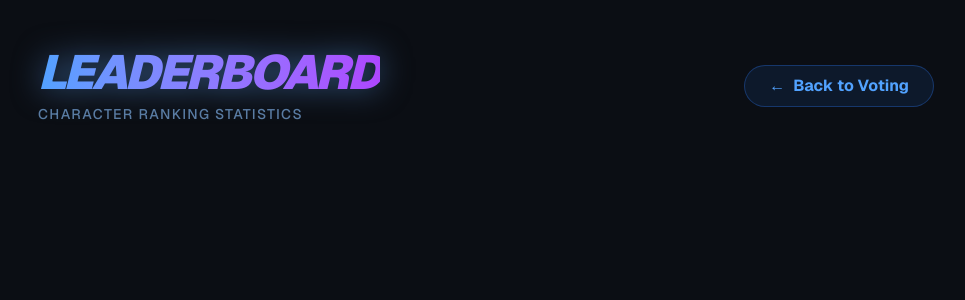
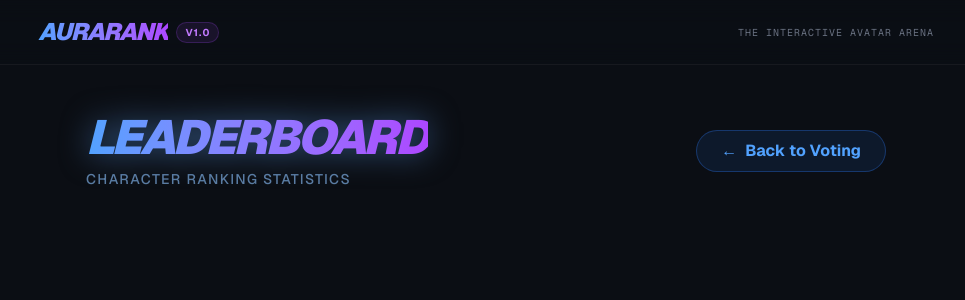
Before and after one commit to martksk/devops_project, a Next.js app: page /leaderboard in a window 1280 px wide. Shown: the top 300 px of the page, without its empty margins (154-1119 px from the left). Built offline with nearby package versions, Linux system fonts and the light colour scheme; no server answers; the database is empty.

Commit message:
add web name

```diff
--- a/app/leaderboard/page.tsx
+++ b/app/leaderboard/page.tsx
@@ -40,8 +40,25 @@ export default async function LeaderboardPage() {
   }
 
   return (
-    <main className="min-h-screen bg-[#0b0e14] bg-[radial-gradient(circle_at_top,_var(--tw-gradient-stops))] from-blue-900/20 via-[#0b0e14] to-[#0b0e14] text-white p-6 md:p-12 font-sans">
-      <div className="max-w-4xl mx-auto">
+    <main className="min-h-screen bg-[#0b0e14] bg-[radial-gradient(circle_at_top,_var(--tw-gradient-stops))] from-blue-900/20 via-[#0b0e14] to-[#0b0e14] text-white font-sans pb-12">
+      {/* Top Sticky Navbar */}
+      <header className="border-b border-white/5 bg-[#0b0e14]/50 backdrop-blur-md sticky top-0 z-40 py-4 px-6 md:px-12">
+        <div className="max-w-4xl mx-auto flex items-center justify-between">
+          <Link href="/" className="flex items-center gap-2 group cursor-pointer">
+            <span className="text-2xl font-black tracking-tighter italic uppercase text-transparent bg-clip-text bg-gradient-to-r from-blue-400 to-purple-500 group-hover:drop-shadow-[0_0_15px_rgba(168,85,247,0.5)] transition-all duration-300">
+              AuraRank
+            </span>
+            <span className="px-2 py-0.5 text-[10px] font-bold tracking-widest uppercase rounded-full bg-purple-500/10 text-purple-400 border border-purple-500/20 group-hover:scale-105 transition-all duration-300">
+              v1.0
+            </span>
+          </Link>
+          <span className="text-[10px] text-gray-500 font-mono hidden sm:inline uppercase tracking-widest">
+            The Interactive Avatar Arena
+          </span>
+        </div>
+      </header>
+
+      <div className="max-w-4xl mx-auto p-6 md:p-12 pt-8">
         <div className="flex flex-col md:flex-row md:items-center justify-between mb-12 gap-6">
           <div>
             <h1 className="text-5xl font-black tracking-tighter italic uppercase text-transparent bg-clip-text bg-gradient-to-r from-blue-400 to-purple-500 drop-shadow-[0_0_15px_rgba(96,165,250,0.5)]">
--- a/app/page.tsx
+++ b/app/page.tsx
@@ -124,8 +124,25 @@ export default function Home() {
     );
 
   return (
-    <main className="min-h-screen bg-[#0b0e14] bg-[radial-gradient(circle_at_top,_var(--tw-gradient-stops))] from-blue-900/20 via-[#0b0e14] to-[#0b0e14] text-white p-6 md:p-12 font-sans">
-      <div className="max-w-5xl mx-auto">
+    <main className="min-h-screen bg-[#0b0e14] bg-[radial-gradient(circle_at_top,_var(--tw-gradient-stops))] from-blue-900/20 via-[#0b0e14] to-[#0b0e14] text-white font-sans pb-12">
+      {/* Top Sticky Navbar */}
+      <header className="border-b border-white/5 bg-[#0b0e14]/50 backdrop-blur-md sticky top-0 z-40 py-4 px-6 md:px-12">
+        <div className="max-w-5xl mx-auto flex items-center justify-between">
+          <Link href="/" className="flex items-center gap-2 group cursor-pointer">
+            <span className="text-2xl font-black tracking-tighter italic uppercase text-transparent bg-clip-text bg-gradient-to-r from-blue-400 to-purple-500 group-hover:drop-shadow-[0_0_15px_rgba(168,85,247,0.5)] transition-all duration-300">
+              AuraRank
+            </span>
+            <span className="px-2 py-0.5 text-[10px] font-bold tracking-widest uppercase rounded-full bg-purple-500/10 text-purple-400 border border-purple-500/20 group-hover:scale-105 transition-all duration-300">
+              v1.0
+            </span>
+          </Link>
+          <span className="text-[10px] text-gray-500 font-mono hidden sm:inline uppercase tracking-widest">
+            The Interactive Avatar Arena
+          </span>
+        </div>
+      </header>
+
+      <div className="max-w-5xl mx-auto p-6 md:p-12 pt-8">
         <div className="flex flex-col md:flex-row md:items-center justify-between mb-12 gap-6">
           <div>
             <h1 className="text-4xl md:text-5xl font-black tracking-tighter italic uppercase text-transparent bg-clip-text bg-gradient-to-r from-blue-400 to-purple-500 drop-shadow-[0_0_15px_rgba(96,165,250,0.5)]">
```
